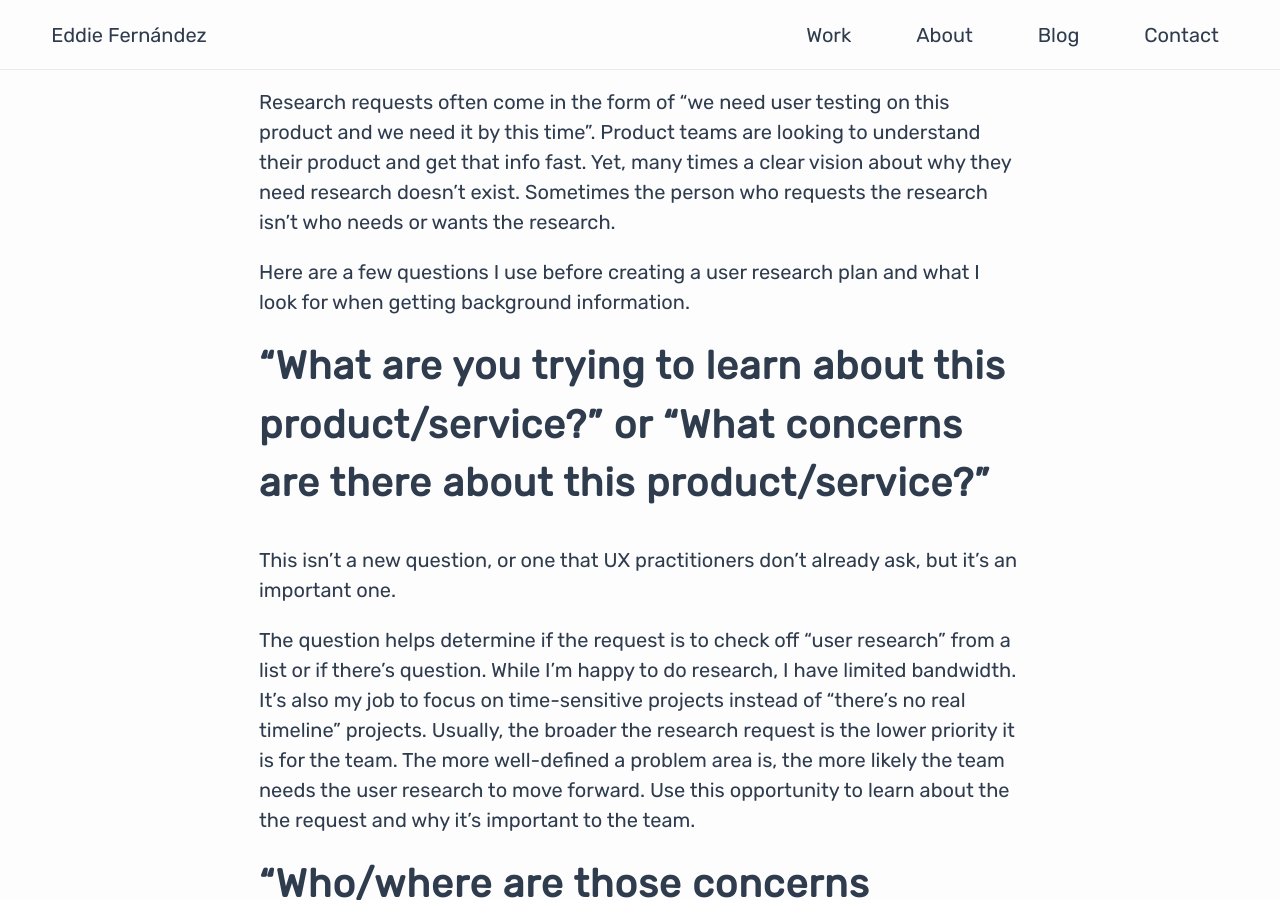
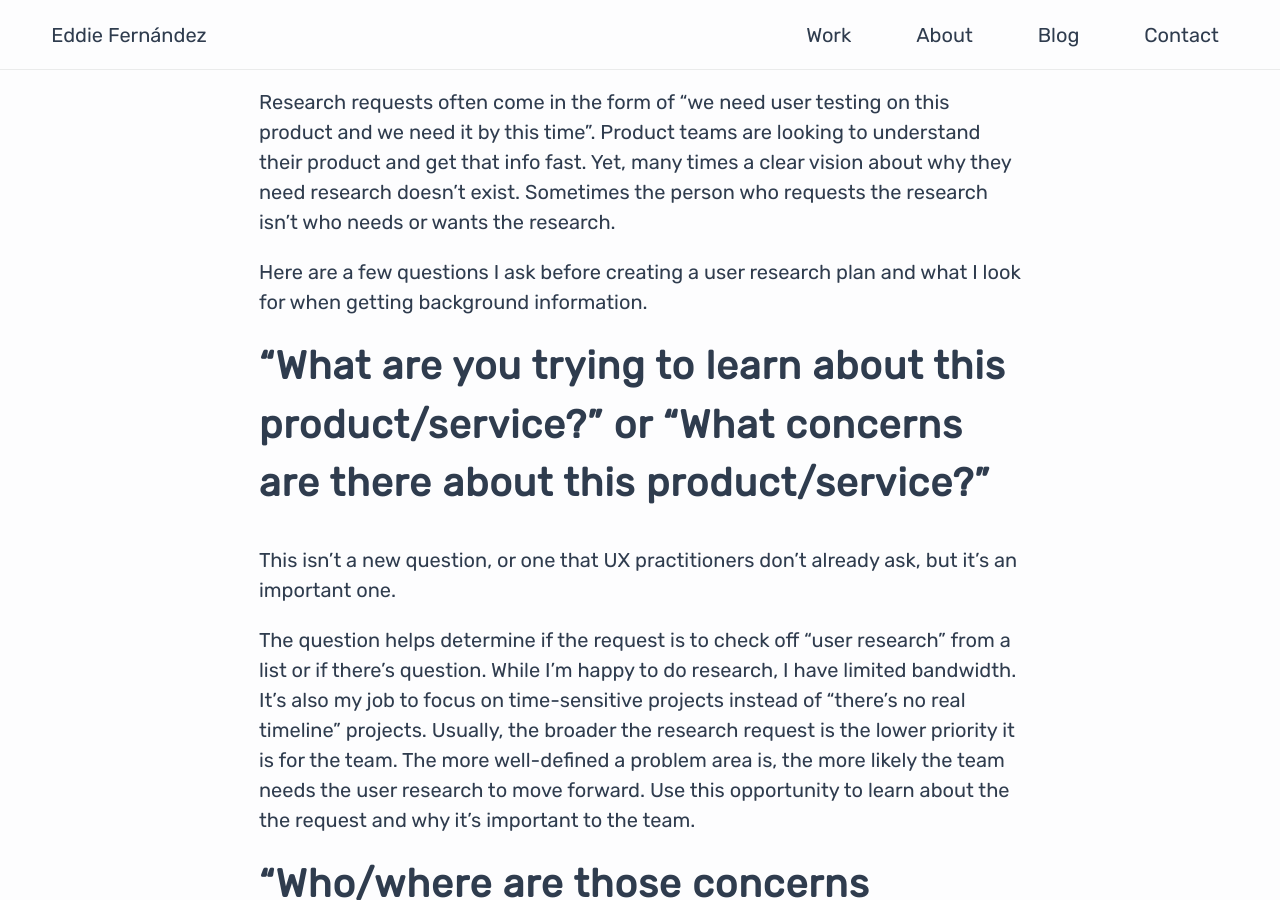
Before and after one commit to edfernan/edfernan.github.io, a Jekyll site: the page built from _posts/2017-11-28-Common-Questions-I-Ask-Before-User-Research.md, in a window 1280 px wide and 900 px high, scrolled down 313 px. Built offline with Jekyll 4.4.1, drawn with Linux system fonts in a browser that asks for light colours.

```diff
--- a/_posts/2017-11-28-Common-Questions-I-Ask-Before-User-Research.md
+++ b/_posts/2017-11-28-Common-Questions-I-Ask-Before-User-Research.md
@@ -6,7 +6,7 @@ date:   2017-11-28
 
 Research requests often come in the form of "we need user testing on this product and we need it by this time". Product teams are looking to  understand their product and get that info fast. Yet, many times a clear vision about why they need research doesn't exist. Sometimes the person who requests the research isn't who needs or wants the research.
 
-Here are a few questions I use before creating a user research plan and what I look for when getting background information.
+Here are a few questions I ask before creating a user research plan and what I look for when getting background information.
 
 ## "What are you trying to learn about this product/service?" or "What concerns are there about this product/service?"
 
--- a/about/index.html
+++ b/about/index.html
@@ -33,7 +33,7 @@ description: A brief look at Eddie Fernandez's background in UX and
     <p class="text4">Contero Software</p>
     <ul>
       <li>Forged relationships with local governments to research opportunities aimed to streamline government processes.</li>
-      <li>Designed a minimum viable product based to further test product fit.</li>
+      <li>Designed a minimum viable product to further test product fit.</li>
     </ul>
   </div>
 
```
